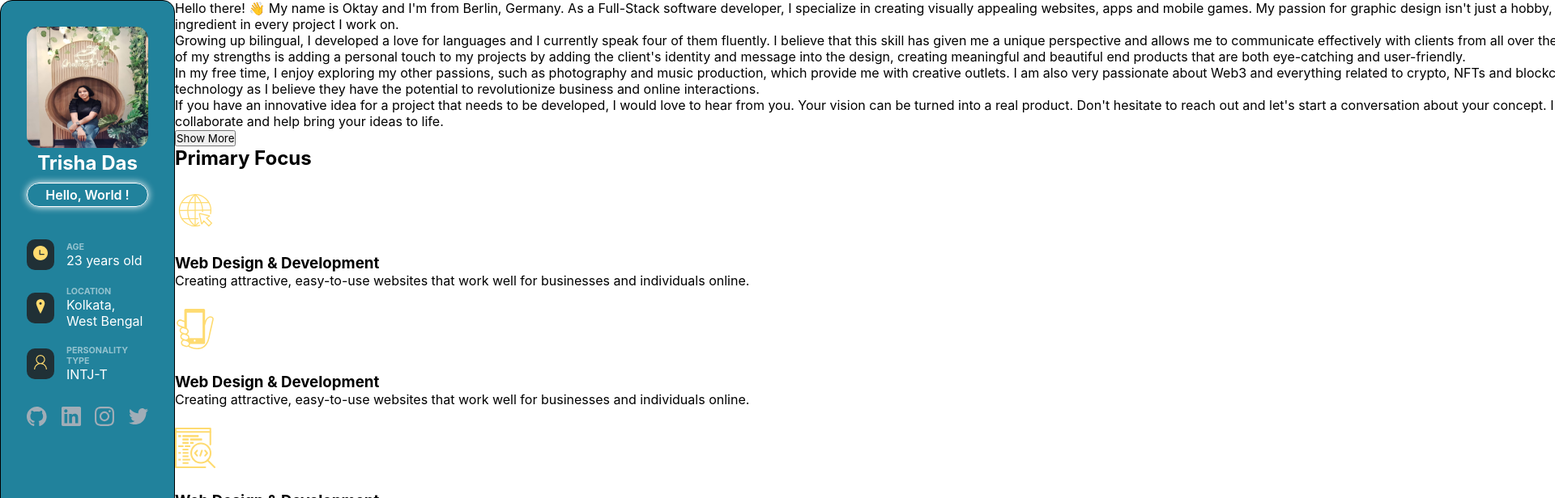
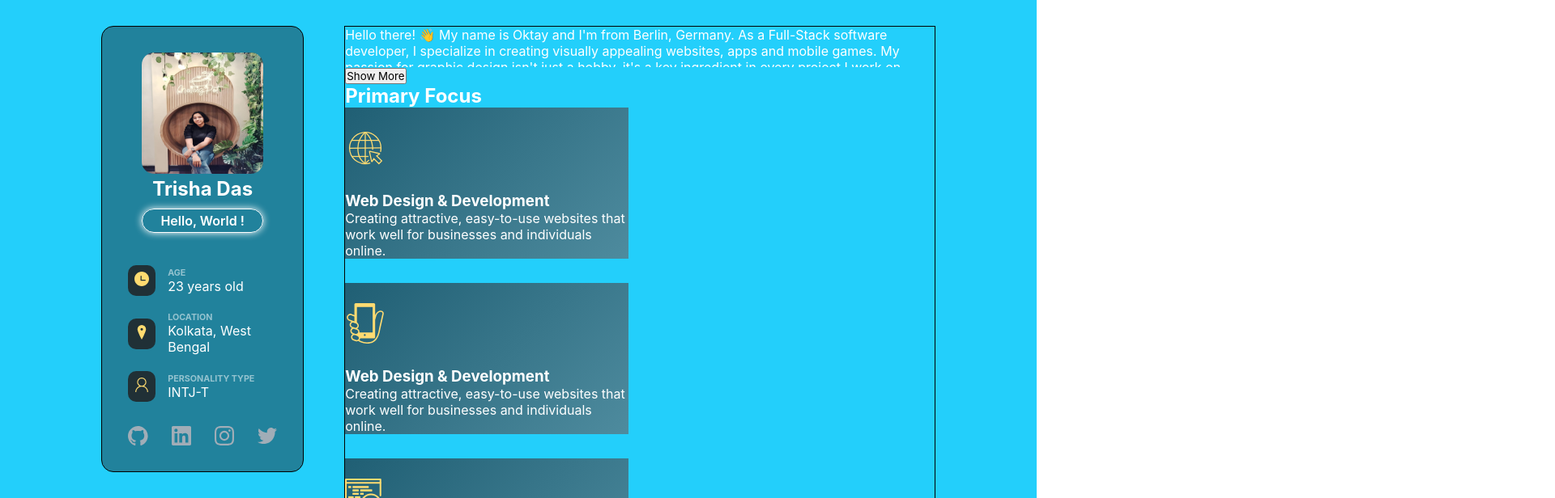
Before and after one commit to trishaDas13/portfolioPrac-react, a React (Create React App) app: page / in a window 1280 px wide. Shown: the top 616 px of the page at 81% size, 1920 px wide, since content can reach past the window. Built offline with nearby package versions, Linux system fonts and the light colour scheme.

Commit message:
style added in about

```diff
--- a/src/App.js
+++ b/src/App.js
@@ -1,11 +1,11 @@
 import Sidebar from './comps/sidebar/Sidebar'
-import About from './comps/about/About'
+import Main from './comps/main/Main'
 
 function App() {
   return (
     <div className="App">
       <Sidebar/>
-      <About/>
+      <Main/>
     </div>
   );
 }
--- a/src/comps/about/About.js
+++ b/src/comps/about/About.js
@@ -1,53 +1,49 @@
-import React, { useState } from 'react';
-import Primaryfocus from './Primaryfocus';
-import Creativity from './Creativity';
-import Activities from './Activities';
-import Skills from './Skills';
+import React, { useState } from "react";
+import Primaryfocus from "./Primaryfocus";
+import Creativity from "./Creativity";
+import Activities from "./Activities";
+import Skills from "./Skills";
 
 const About = () => {
-
   //todo ----- declair state varriable -----
-    const[divSize, setDivSize] = useState(false);
-    const[paraArr, setParaArr] = useState(
-        [
+  const [divSize, setDivSize] = useState(false);
+  const [paraArr, setParaArr] = useState([
     "Hello there! 👋 My name is Oktay and I'm from Berlin, Germany. As a Full-Stack software developer, I specialize in creating visually appealing websites, apps and mobile games. My passion for graphic design isn't just a hobby, it's a key ingredient in every project I work on.",
     "Growing up bilingual, I developed a love for languages and I currently speak four of them fluently. I believe that this skill has given me a unique perspective and allows me to communicate effectively with clients from all over the world. One of my strengths is adding a personal touch to my projects by adding the client's identity and message into the design, creating meaningful and beautiful end products that are both eye-catching and user-friendly.",
     "In my free time, I enjoy exploring my other passions, such as photography and music production, which provide me with creative outlets. I am also very passionate about Web3 and everything related to crypto, NFTs and blockchain technology as I believe they have the potential to revolutionize business and online interactions.",
-            "If you have an innovative idea for a project that needs to be developed, I would love to hear from you. Your vision can be turned into a real product. Don't hesitate to reach out and let's start a conversation about your concept. I'm excited to collaborate and help bring your ideas to life."
-        ]
-    )
+    "If you have an innovative idea for a project that needs to be developed, I would love to hear from you. Your vision can be turned into a real product. Don't hesitate to reach out and let's start a conversation about your concept. I'm excited to collaborate and help bring your ideas to life.",
+  ]);
 
   //todo ----- set para size -----
-    function toggleHandeler(){
+  function toggleHandeler() {
     setDivSize(!divSize);
   }
 
   return (
-    <main>
-        {console.log(divSize)}
-        <div className="para_container" >
-            <div className="para" style={{
-                // overflow:"hidden",
-                // whiteSpace: "nowrap",
-                // textWrap: "wrap",
-                // height:  divSize ? "auto" : "50px",
-                // height:"auto",
-                }}>
+    <div className="para_container">
+      <div
+        className="para"
+        style={
+          {
+            overflow:"hidden",
+            whiteSpace: "wrap",
+            textWrap: "wrap",
+            height:  divSize ? "auto" : "50px",
+          }
+        }
+      >
         {console.log(paraArr)}
-                {
-                    paraArr.map((ele) =>{
-                        return(<p key = {Date.now()}>{ele}</p>);
-                    })
-                }
+        {paraArr.map((ele) => {
+          return <p key={Date.now()}>{ele}</p>;
+        })}
       </div>
       <button onClick={toggleHandeler}>Show More</button>
-            <Primaryfocus/>
-            <Creativity/>
-            <Skills/>
-            <Activities/>
+      <Primaryfocus />
+      <Creativity />
+      <Skills />
+      <Activities />
     </div>
-    </main>
-  )
-}
+  );
+};
 
 export default About;
--- a/src/comps/about/about.css
+++ b/src/comps/about/about.css
@@ -7,5 +7,22 @@
 }
 .App{
     display: flex;
-
+    gap: 50px;
+    align-items:flex-start;
+    justify-content: center;
+    color: white;
 }
+main{
+   border: 1px solid black;
+   width: 60%;
+}
+.primary_focus_card{
+    width: 350px;
+    background: -webkit-linear-gradient(135deg, rgb(78, 139, 158) 0%, hsla(195, 57%, 29%, 1) 100%);
+}
+.primary_focus_cards{
+    display: flex;
+    flex-wrap: wrap;
+    gap: 30px;
+    align-items: center;
+}
--- /dev/null
+++ b/src/comps/main/Main.js
@@ -0,0 +1,13 @@
+import React from 'react';
+import About from '../about/About';
+import '../about/about.css'
+
+const Main = () => {
+  return (
+    <main>
+        <About/>
+    </main>
+  )
+}
+
+export default Main;
--- a/src/comps/sidebar/sidebar.css
+++ b/src/comps/sidebar/sidebar.css
@@ -10,6 +10,7 @@ aside{
     background-color: rgb(33,130,156);
     border-radius: 15px;
     color: white;
+    position: sticky;
 }
 aside .name_info img{
     width: 150px;
--- a/src/index.css
+++ b/src/index.css
@@ -6,3 +6,8 @@
     'Ubuntu', 'Cantarell', 'Fira Sans', 'Droid Sans', 'Helvetica Neue',
     sans-serif;
 }
+#root{
+  background-color: rgb(35,207,251);
+  padding: 2rem;
+
+}
```
Lines whose indentation alone changed are shown as unchanged.
